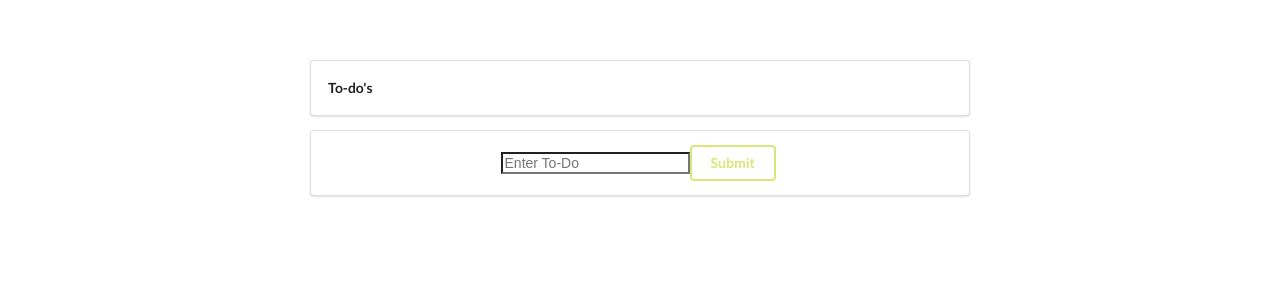
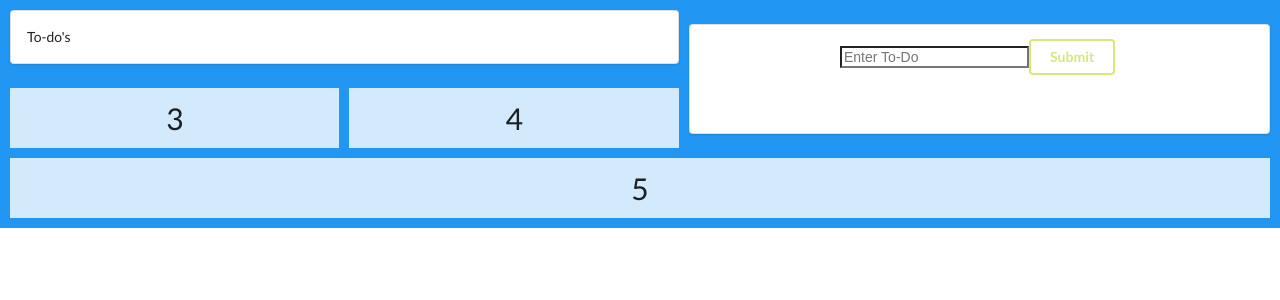
Before and after one commit to Purcell-Kevingithub/React-Sample-Project, a React (Create React App) app: page / in a window 1280 px wide. Shown: the top 300 px of the page. Built offline with nearby package versions, Linux system fonts and the light colour scheme.

Commit message:
updated css grid for layout

```diff
--- a/src/App.css
+++ b/src/App.css
@@ -1,7 +1,33 @@
-.centerApp {
-margin: auto;
+.grid-container {
+    display: grid;
+    grid-gap: 10px;
+    background-color: #2196F3;
+    padding: 10px;
+    /* margin: auto;
 text-align: center;
 max-width: 700px;
 margin: 60px auto 0 auto;
-padding: 0px 20px;
+padding: 0px 20px; */
+  }
+
+.grid-item {
+    background-color: rgba(255, 255, 255, 0.8);
+    text-align: center;
+    padding: 20px;
+    font-size: 30px;
 }
+
+.item1 {
+    grid-column: 1 / span 2;
+    grid-row: 1;
+  }
+
+  .item2 {
+    grid-column: 3;
+    grid-row: 1 / span 2;
+  }
+
+  .item5 {
+    grid-column: 1 / span 3;
+    grid-row: 3;
+  }
--- a/src/App.js
+++ b/src/App.js
@@ -14,7 +14,7 @@ class App extends Component {
 
     this.setState({
       characters: characters.filter((character, i) => {
-        return i !== index
+        return i !== index;
       }),
     })
   }
@@ -28,13 +28,18 @@ class App extends Component {
     const {characters} = this.state
 
     return (
-        <div className="centerApp">
-          <div className="ui segment">
+        <div className="grid-container">
+          <div className="ui segment grid-item item1">
             <Table characterData={characters} removeCharacter={this.removeCharacter}/>
           </div>
-          <div className="ui segment">
+          <div className="ui segment grid-item item2">
             <Form handleSubmit={this.handleSubmit}/>
           </div>
+          <div className="grid-item">3</div>
+          <div className="grid-item">4</div>
+          <div className="grid-item item5 ">5</div>
+
+
 
         </div>
     );
--- a/src/Form.js
+++ b/src/Form.js
@@ -13,7 +13,6 @@ class Form extends Component {
 
     handleChange = event => {
         const { name, value } = event.target
-
         this.setState({
             [name]: value,
         })
@@ -30,14 +29,14 @@ class Form extends Component {
         const { task } = this.state;
 
         return (
-            <form>
+            <form onSubmit={e => { e.preventDefault(); }}>
             <input
                 type="text"
                 name="task"
                 value={task}
                 placeholder="Enter To-Do"
                 onChange={this.handleChange} />
-            <input className="ui inverted olive button" type="button" value="Submit" onClick={this.submitForm} />
+            <input className="ui inverted olive button" type="button" value="Submit" onClick={this.submitForm}  />
             </form>
 
         );
--- a/src/Table.js
+++ b/src/Table.js
@@ -2,16 +2,12 @@ import React, { Component } from 'react';
 
 const TableHeader = () => {
   return (
-    <thead>
-      <tr>
-        <th>To-do's</th>
-      </tr>
-    </thead>
-  )
+    <div>To-do's</div>
+  );
 }
 
 const TableBody = props => {
-  const rows = props.characterData.map((row, index) => {
+  const row = props.characterData.map((row, index) => {
     return (
       <ul key={index}>
         <li>
@@ -23,7 +19,7 @@ const TableBody = props => {
     )
   })
 
-  return <tbody>{rows}</tbody>
+  return <div>{row}</div>
 
 }
 
```
